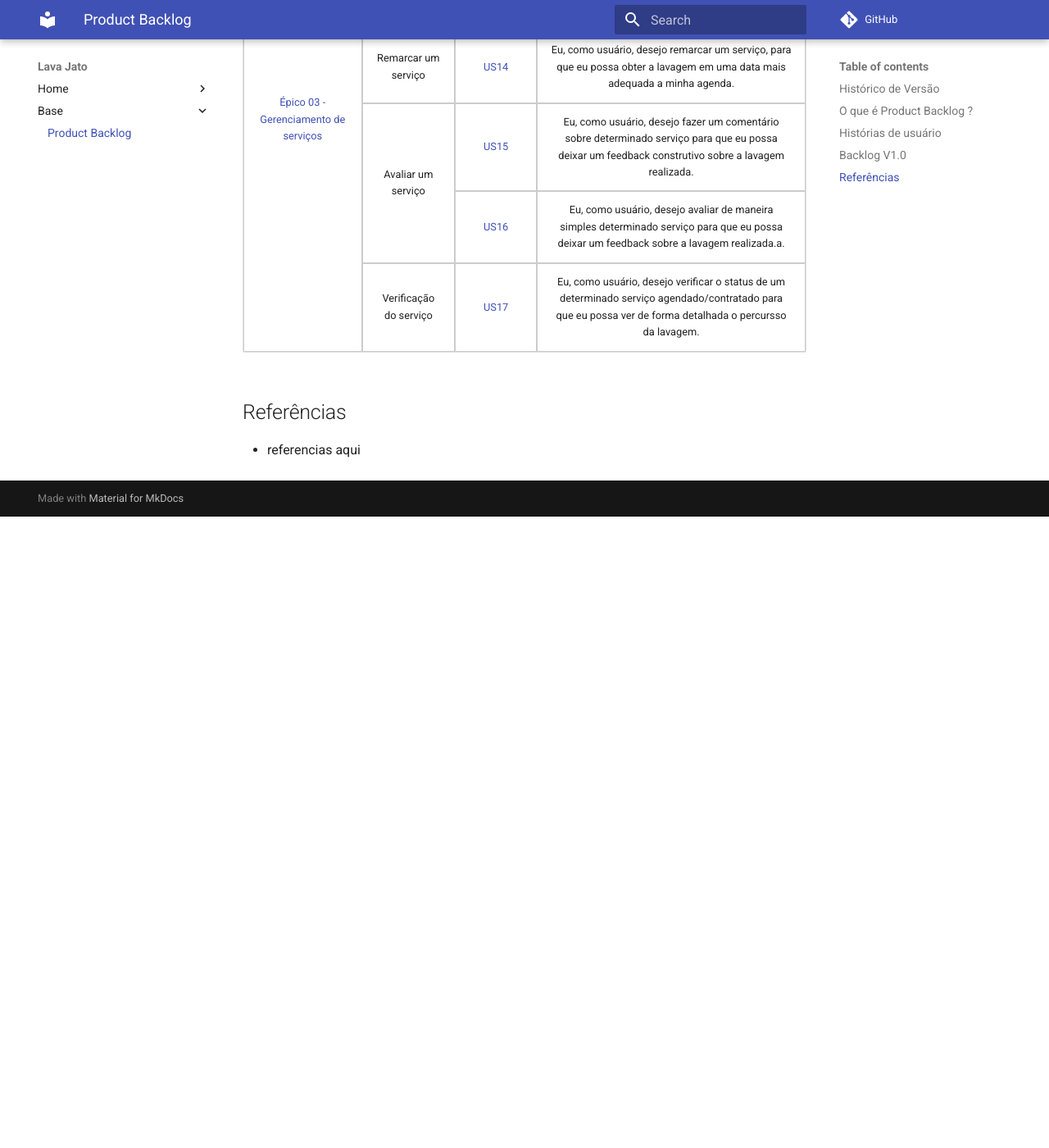
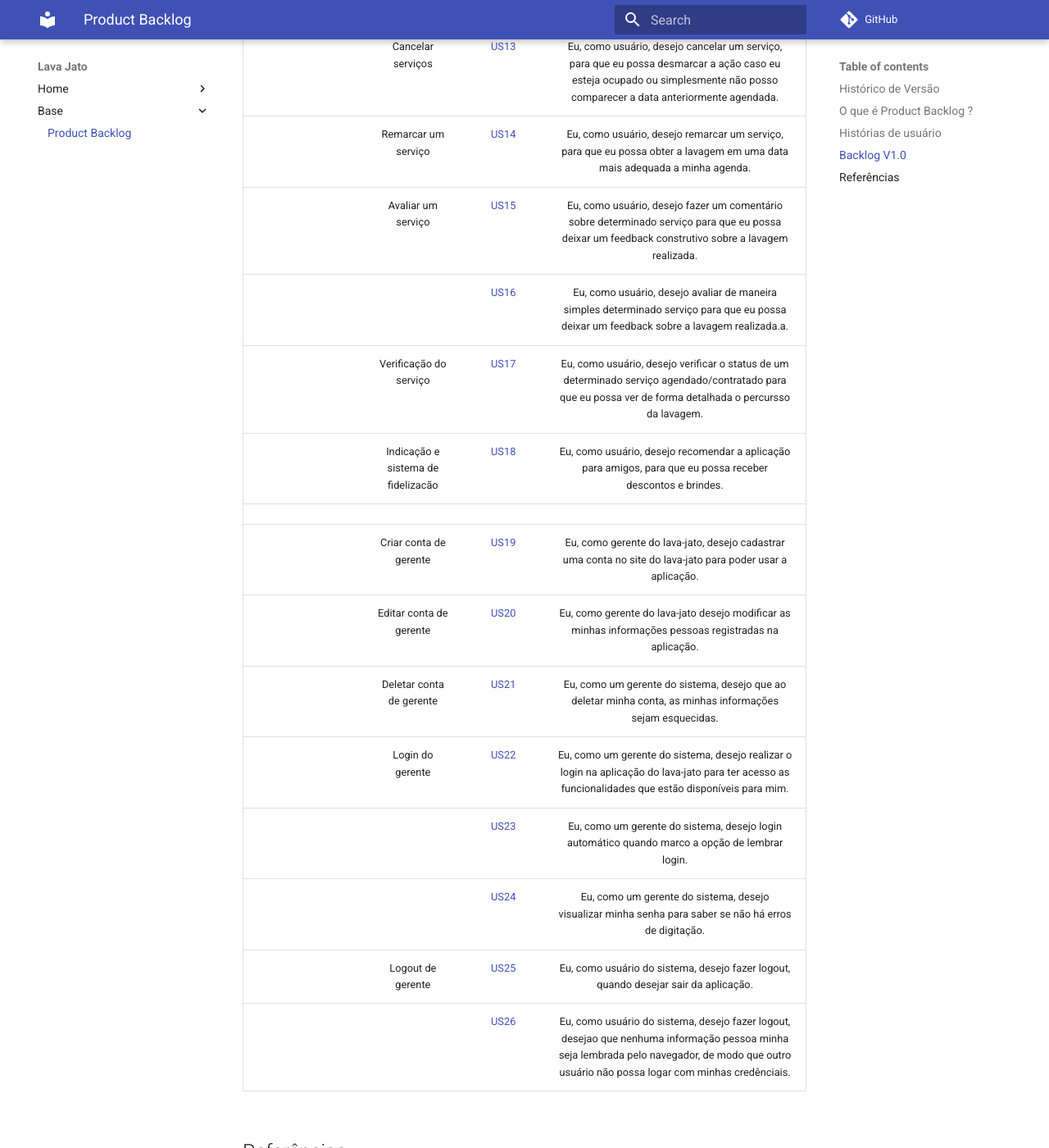
Before and after one commit to UnBArqDsw2021-2/2021.2_G2_Ki-Limpinho, an MkDocs documentation site: the page built from docs/modelagem/backlog.md, in a window 1280 px wide and 1400 px high, scrolled down 1933 px. Shown: the whole window at 82% size. Built offline with MkDocs 1.6.1 and Material for MkDocs 9.7.7, drawn with Linux system fonts in a browser that asks for light colours; comment, search, counter and statistics services are not loaded; before the commit the page ends 2563 px from its top, so only the background shows below that; some of the changed text lies outside the part shown.

Commit message:
adicao de US ao backlog

```diff
--- a/docs/modelagem/backlog.md
+++ b/docs/modelagem/backlog.md
@@ -21,7 +21,7 @@
 ## **Backlog V1.0**
 
 
-<table>
+<!-- <table>
     <thead>
         <tr>
             <th style="text-align:center">Épico</th>
@@ -32,7 +32,7 @@
     </thead>
     <tbody >
         <tr>
-            <td style="vertical-align: middle;text-align:center;border: 0.5px solid rgba(0,0,0,0.2);" rowspan="7"><a href="../Epicos/EP01/" >Épico 01 - Cadastro e Autenticação </a></td>
+            <td style="vertical-align: middle;text-align:center;border: 0.5px solid rgba(0,0,0,0.2);" rowspan="7"><a href="../Epicos/EP01/" >Épico 01 - Cadastro e Autenticação de Cliente </a></td>
             <td style="vertical-align: middle;text-align:center;border: 0.5px solid rgba(0,0,0,0.2);" rowspan="2">Cadastro</td>
             <td style="vertical-align: middle;text-align:center;border: 0.5px solid rgba(0,0,0,0.2);"><a href="../User-Stories/US01/" >US01</a></td>
             <td style="vertical-align: middle;text-align:center;border: 0.5px solid rgba(0,0,0,0.2);">Eu, como novo usuário do sistema, desejo realizar cadastro no site do lava-jato para ter uma conta.</td>
@@ -120,10 +120,48 @@
             <td style="vertical-align: middle;text-align:center;border: 0.5px solid rgba(0,0,0,0.2);"><a href="../User-Stories/US17/">US17</a></td>
             <td style="vertical-align: middle;text-align:center;border: 0.5px solid rgba(0,0,0,0.2);">Eu, como usuário, desejo verificar o status de um determinado serviço agendado/contratado para que eu possa ver de forma detalhada o percursso da lavagem.</td>
         </tr>
+        <td style="vertical-align: middle;text-align:center;border: 0.5px solid rgba(0,0,0,0.2);">Indicação e sistema de fidelizacão</td>
+            <td style="vertical-align: middle;text-align:center;border: 0.5px solid rgba(0,0,0,0.2);"><a href="../User-Stories/US18/">US18</a></td>
+            <td style="vertical-align: middle;text-align:center;border: 0.5px solid rgba(0,0,0,0.2);">Eu, como usuário, desejo recomendar a aplicação para amigos, para que eu possa receber descontos e brindes.</td>
+
+        <tr>
+            <td style="vertical-align: middle;text-align:center;border: 0.5px solid rgba(0,0,0,0.2);" rowspan="7"><a href="../Epicos/EP04/" >Épico 04 -  Cadastro e Autenticação de Gerente </a></td>
+        </tr>
     </tbody>
-</table>
+</table> -->
 
-
+| Epics | Features | Id | User Stories|
+|:---:|:---:|:---:|:---:|
+| Épico 01 - Cadastro e Autenticação de Cliente  | Cadastro | [US01](../User-Stories/US01) | Eu, como novo usuário do sistema, desejo realizar cadastro no site do lava-jato para ter uma conta. |
+|  |  | [US02](../User-Stories/US02) |  Eu, como usuário do sistema, desejo receber um email de confirmação, para que eu possa validar a minha conta. |
+|  | Login | [US03](../User-Stories/US03) | Eu, como um usuário do sistema, desejo realizar o login na aplicação do lava-jato para ter acesso à todas as funcionalidades. |
+|  |  | [US04](../User-Stories/US04) | Eu, como um usuário do sistema, desejo visualizar minha senha, para que eu consiga confirmar se digitação está correta. |
+|  |  | [US05](../User-Stories/US05) | Eu, como usuário do sistema, desejo logar automaticamente quando marcar a opção de lembrar o login. |
+|  | Logout | [US06](../User-Stories/US06) | Eu, como usuário do sistema, desejo fazer logout da aplicação, para que ninguém acesse minha conta na mesma sessão. |
+|  |  | [US07](../User-Stories/US07) | Eu, como usuário do sistema, desejo que minhas informações não sejam lembradas ao fazer logout, para que ninguém possa fazer login possui minhas credenciais. |
+|  |  |  |  |
+| Épico 02 - Perfil do Usuário  | Informação do Usuário | [US08](../User-Stories/US08) | Eu, como usuário, desejo ter uma página de perfil, para que consiga acessar as minhas informações. |
+|  |  |  |  |
+|  | Alterar dados de usuário | [US09](../User-Stories/US09) | Eu, como usuário, desejo editar minhas informações de perfil, para que eu possa atualizar meus dados quando necessário.          |
+|  |  | [US10](../User-Stories/US10) | Eu, como usuário, desejo deletar minha conta, para que todos meus registros sejam apagados. |
+|  | Forma de Pagamento | [US11](../User-Stories/US11) | Eu, como usuário, desejo escolher minha forma de pagamento, para que eu possa pagar da maneira que eu preferir. |
+| Épico 03 - Gerenciamento de serviços  | Agendar serviços | [US12](../User-Stories/US12) |  Eu, como usuário, desejo agendar um serviço, para que eu possa ter meu carro lavado. |
+|  |  |  |  |
+|  | Cancelar serviços | [US13](../User-Stories/US13) |  Eu, como usuário, desejo cancelar um serviço, para que eu possa desmarcar a ação caso eu esteja ocupado ou simplesmente não posso comparecer a data anteriormente agendada.          |
+|  | Remarcar um serviço | [US14](../User-Stories/US14) | Eu, como usuário, desejo remarcar um serviço, para que eu possa obter a lavagem em uma data mais adequada a minha agenda. |
+|  | Avaliar um  serviço | [US15](../User-Stories/US15) | Eu, como usuário, desejo  fazer um comentário sobre determinado serviço para que eu possa deixar um feedback construtivo sobre a lavagem realizada. |
+|  |  | [US16](../User-Stories/US16) | Eu, como usuário, desejo avaliar de maneira simples  determinado serviço para que eu possa deixar um feedback sobre a lavagem realizada.a. |
+|  | Verificação do serviço | [US17](../User-Stories/US17) | Eu, como usuário, desejo verificar o status de um determinado serviço agendado/contratado para que eu possa ver de forma detalhada o percursso da lavagem. |
+|  | Indicação e sistema de fidelizacão | [US18](../User-Stories/US18) | Eu, como usuário, desejo recomendar a aplicação para amigos, para que eu possa receber descontos e brindes. |
+|  |  |  |  |
+|  | Criar conta de gerente | [US19](../User-Stories/US19) | Eu, como gerente do lava-jato, desejo cadastrar uma conta no site do lava-jato para poder usar a aplicação. |
+|  | Editar conta de gerente | [US20](../User-Stories/US20) | Eu, como gerente do lava-jato desejo modificar as minhas informações pessoas registradas na aplicação. |
+|  | Deletar conta de gerente | [US21](../User-Stories/US21) | Eu, como um gerente do sistema, desejo que ao deletar minha conta, as minhas informações sejam esquecidas. |
+|  | Login do gerente | [US22](../User-Stories/US22) | Eu, como um gerente do sistema, desejo realizar o login na aplicação do lava-jato para ter acesso as funcionalidades que estão disponíveis para mim. |
+|  |  | [US23](../User-Stories/US23) | Eu, como um gerente do sistema, desejo login automático quando marco a opção de lembrar login. |
+|  |  | [US24](../User-Stories/US24) | Eu, como um gerente do sistema, desejo visualizar minha senha para saber se não há erros de digitação. |
+|  | Logout de gerente | [US25](../User-Stories/US25) | Eu, como usuário do sistema, desejo fazer logout, quando desejar sair da aplicação. |
+|  |  | [US26](../User-Stories/US26) | Eu, como usuário do sistema, desejo fazer logout, desejao que nenhuma informação pessoa minha seja lembrada pelo navegador, de modo que outro usuário não possa logar com minhas credênciais. |
 
 ## Referências
 
```
